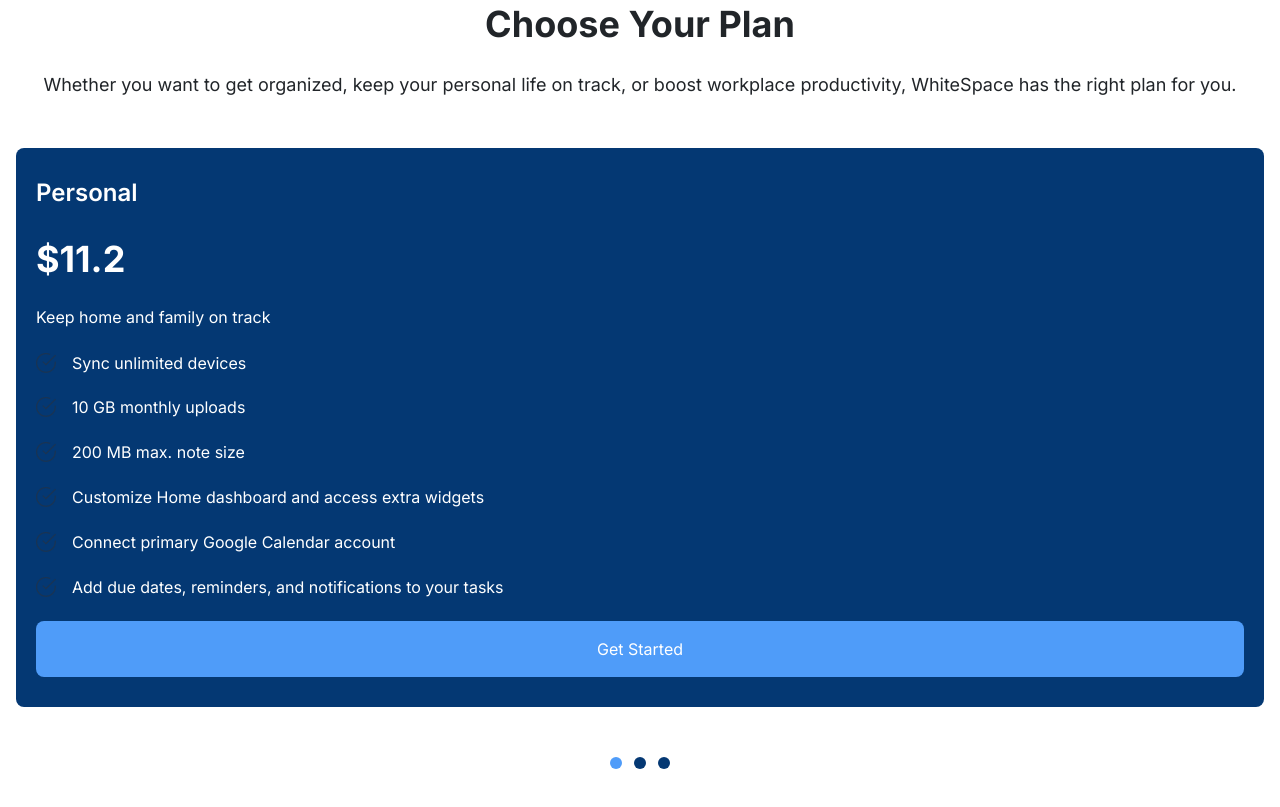
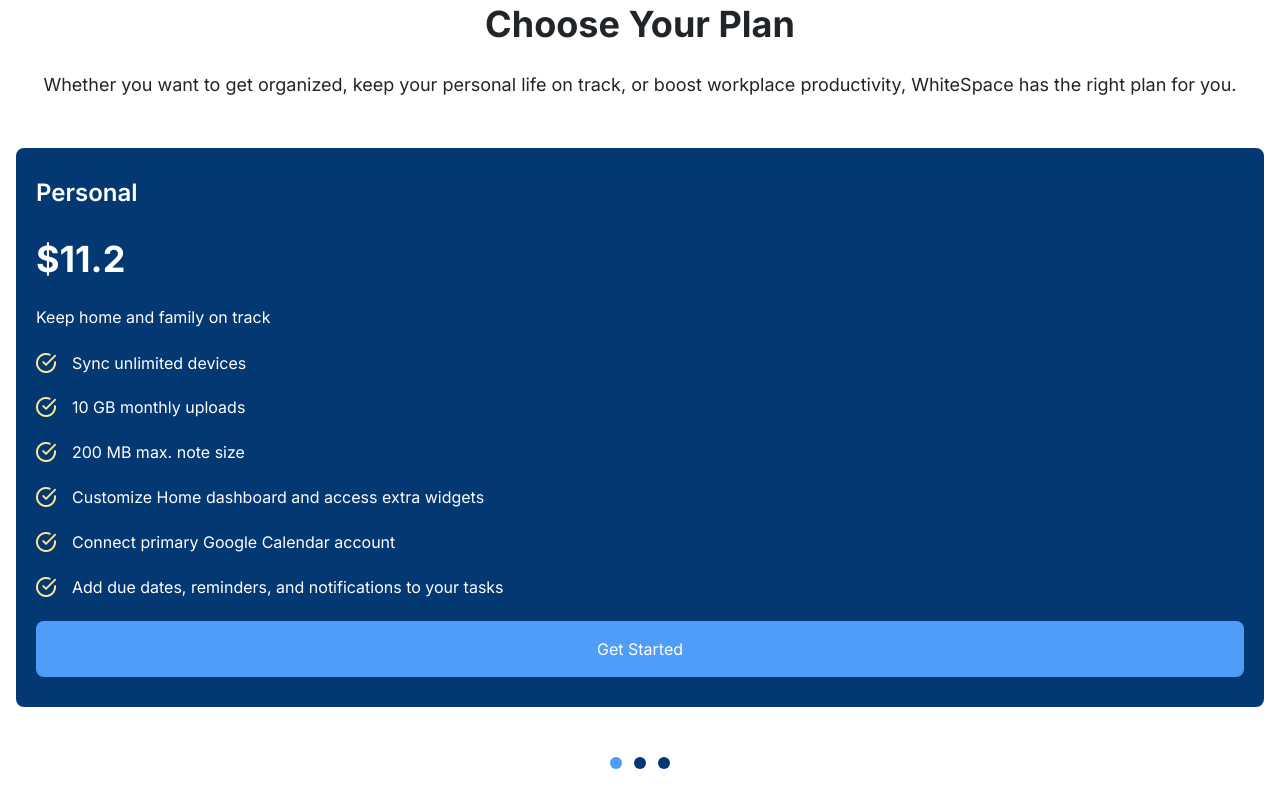
Before and after one commit to stanlee21/WhiteSpace-Saas-Landing-page, a plain HTML site: page index.html in a window 1280 px wide. Shown: the part 6829-7636 px from the top of the page. Drawn offline with Linux system fonts and the light colour scheme.

Commit message:
change pricing check icons

```diff
--- a/index.html
+++ b/index.html
@@ -204,32 +204,32 @@
 
               <ul class="pricing-features">
                 <li>
-                  <img src="assets/icons/Ckeck.png" alt="" />
+                  <img src="assets/icons/check_yellow.png" alt="" />
                   <span>Sync unlimited devices</span>
                 </li>
 
                 <li>
-                  <img src="assets/icons/Ckeck.png" alt="" />
+                  <img src="assets/icons/check_yellow.png" alt="" />
                   <span>10 GB monthly uploads</span>
                 </li>
 
                 <li>
-                  <img src="assets/icons/Ckeck.png" alt="" />
+                  <img src="assets/icons/check_yellow.png" alt="" />
                   <span>200 MB max. note size</span>
                 </li>
 
                 <li>
-                  <img src="assets/icons/Ckeck.png" alt="" />
+                  <img src="assets/icons/check_yellow.png" alt="" />
                   <span>Customize Home dashboard and access extra widgets</span>
                 </li>
 
                 <li>
-                  <img src="assets/icons/Ckeck.png" alt="" />
+                  <img src="assets/icons/check_yellow.png" alt="" />
                   <span>Connect primary Google Calendar account</span>
                 </li>
 
                 <li>
-                  <img src="assets/icons/Ckeck.png" alt="" />
+                  <img src="assets/icons/check_yellow.png" alt="" />
                   <span
                     >Add due dates, reminders, and notifications to your
                     tasks</span
```
Also changed, not shown: assets/icons/check_yellow.png (added).
